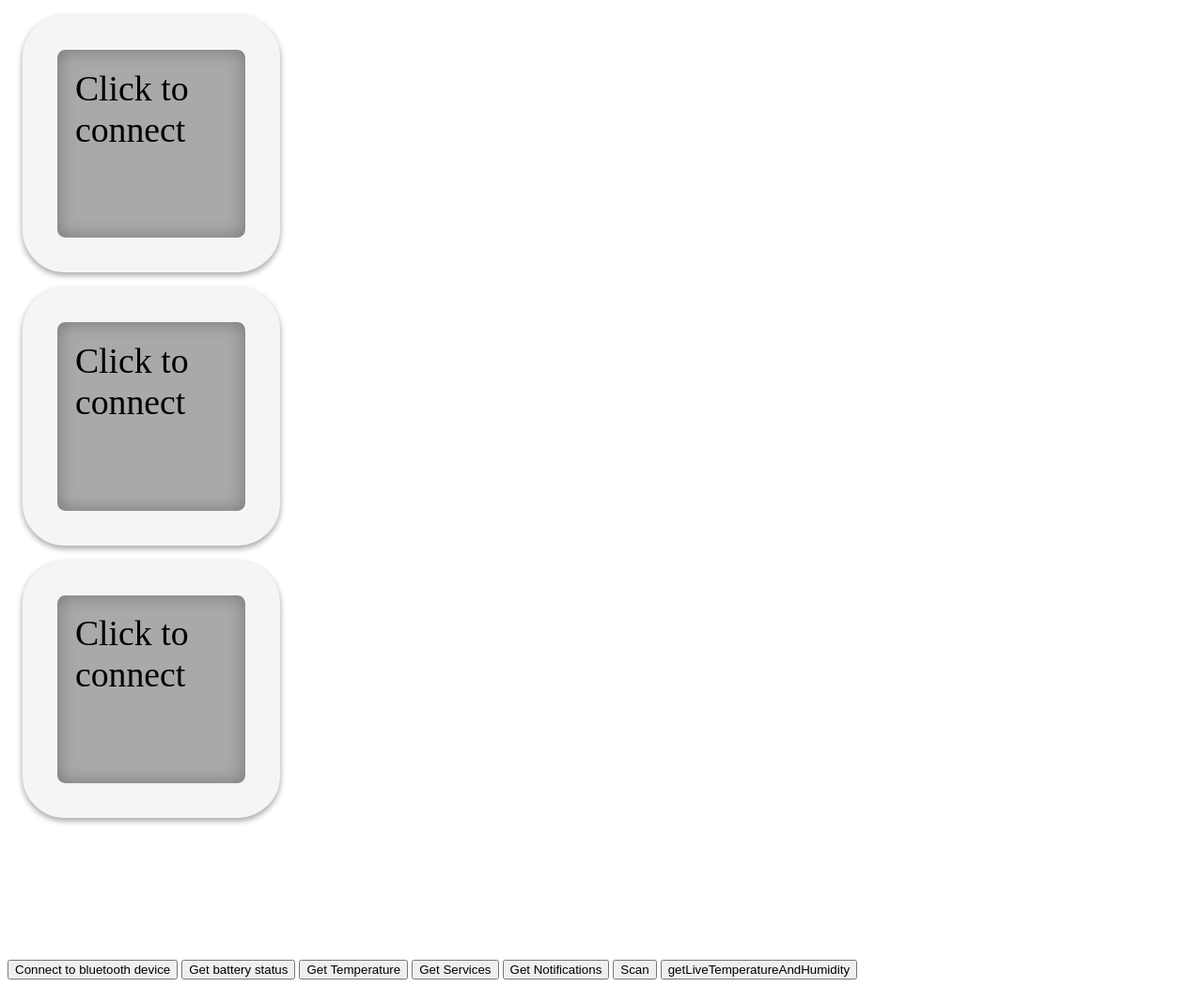
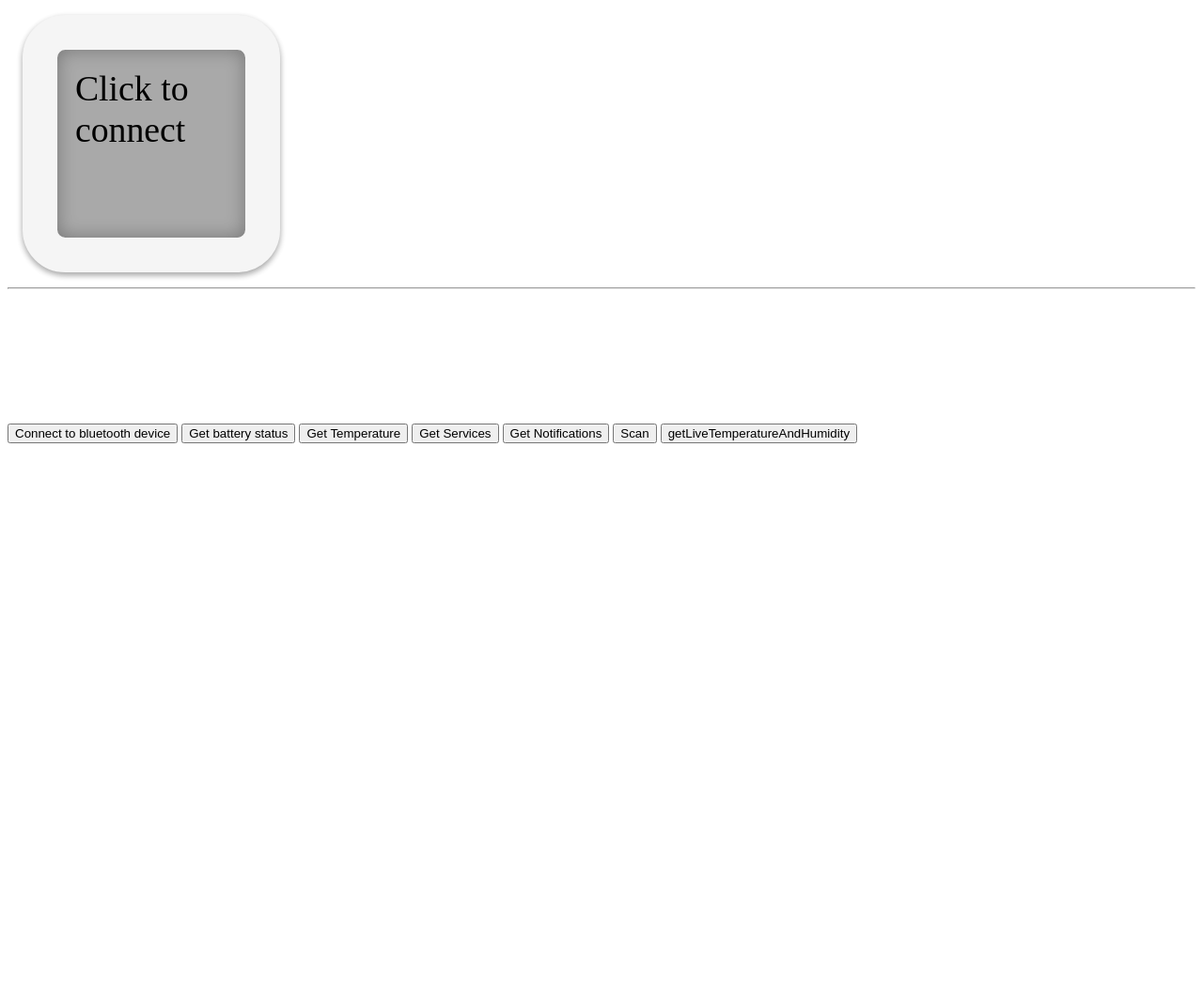
Before and after one commit to stefvdw/stefvdw.github.io, a plain HTML site: page index.html in a window 1280 px wide. Shown: the whole page at 94% size. After the commit the page ends 800 px from the top, so only its background shows below. Drawn offline with Linux system fonts and the light colour scheme.

Commit message:
Update index.html

```diff
--- a/index.html
+++ b/index.html
@@ -55,8 +55,7 @@
 
 <body>
     <temp-hum-sensor></temp-hum-sensor>
-    <temp-hum-sensor></temp-hum-sensor>
-    <temp-hum-sensor></temp-hum-sensor>
+    <hr>
 
 
     <button id="getBluetoothDevice">Connect to bluetooth device</button>
```
